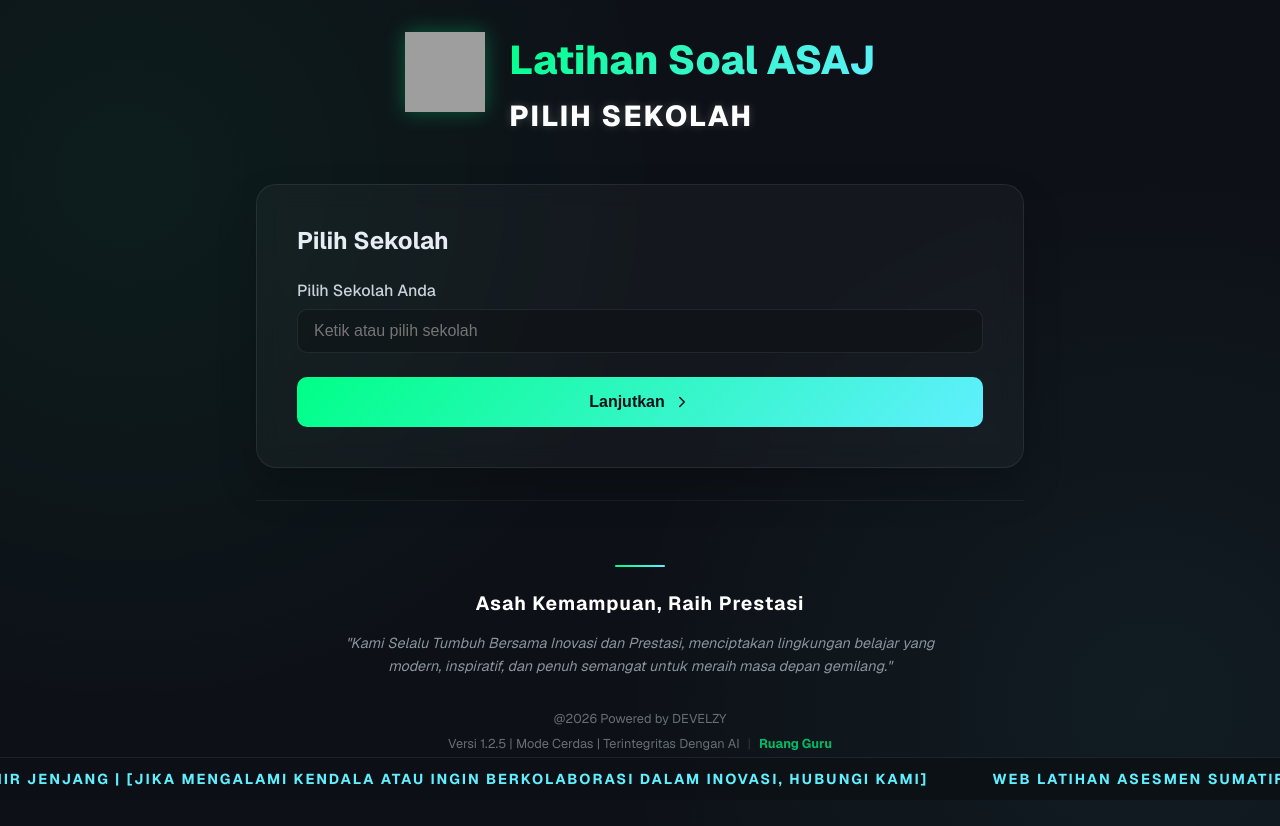
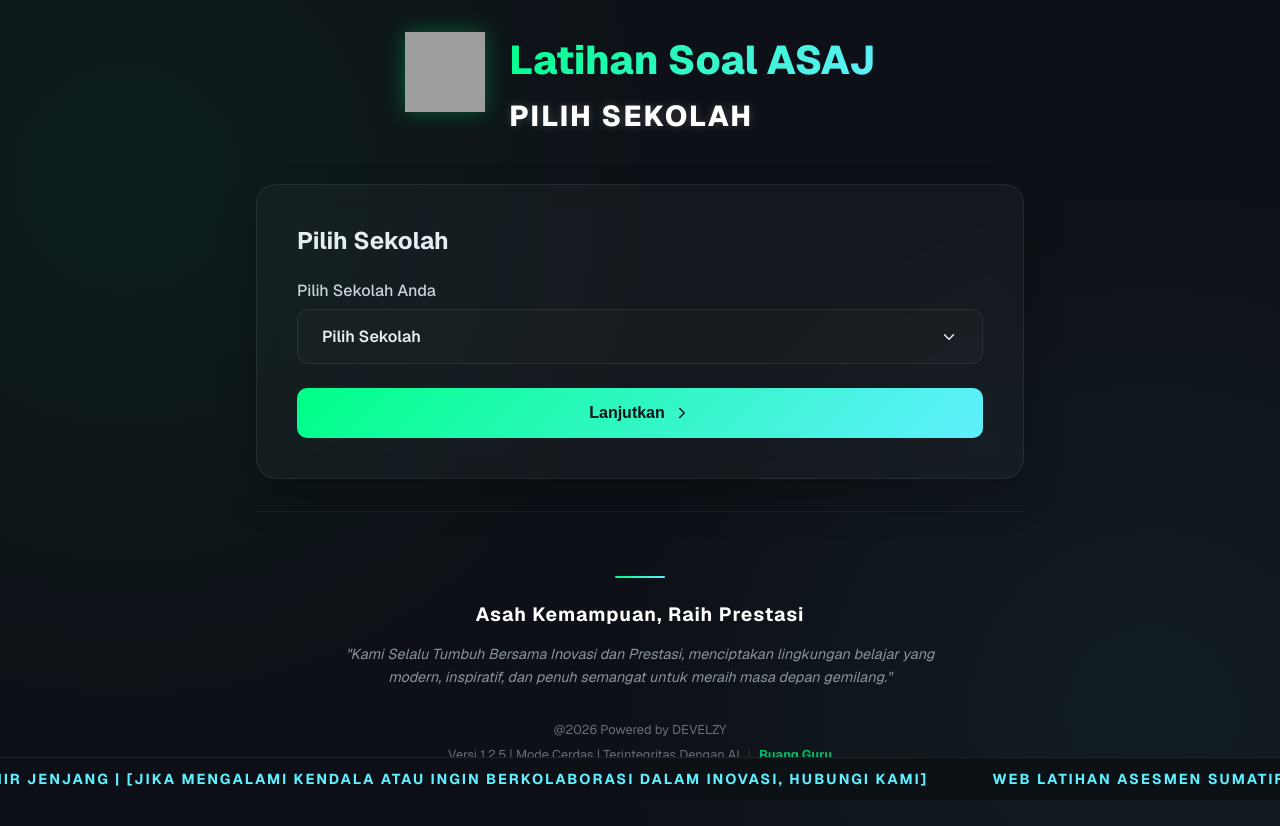
Before and after one commit to develzy/latihansoal-develzy, a Next.js app: page /umum in a window 1280 px wide. Shown: the top 826 px of the page. Built offline with nearby package versions, Linux system fonts and the light colour scheme; grey boxes are pictures that could not be loaded.

Commit message:
Feat: Replace native datalist with custom searchable dropdown in /umum

```diff
--- a/src/app/umum/page.js
+++ b/src/app/umum/page.js
@@ -94,6 +94,7 @@ export default function UmumPage() {
   const [isDropdownOpen, setIsDropdownOpen] = useState(false);
   const [isSchoolDropdownOpen, setIsSchoolDropdownOpen] = useState(false);
   const [isSchoolSelected, setIsSchoolSelected] = useState(false);
+  const [searchQuery, setSearchQuery] = useState('');
   const [answers, setAnswers] = useState([]);
   const [submitted, setSubmitted] = useState(false);
   const [error, setError] = useState('');
@@ -421,19 +422,48 @@ export default function UmumPage() {
 
               <div className={styles.formGroup}>
                 <label className={styles.label}>Pilih Sekolah Anda</label>
-                <input
-                  type="text"
-                  list="schools-list"
-                  className={styles.input}
-                  value={student.school}
-                  onChange={(e) => setStudent({ ...student, school: e.target.value })}
-                  placeholder="Ketik atau pilih sekolah"
-                />
-                <datalist id="schools-list">
-                  {schools.map((sch, i) => (
-                    <option key={i} value={sch} />
-                  ))}
-                </datalist>
+                <div className={styles.dropdown}>
+                  <div
+                    className={styles.dropdownHeader}
+                    onClick={() => setIsSchoolDropdownOpen(!isSchoolDropdownOpen)}
+                  >
+                    <span>{student.school || 'Pilih Sekolah'}</span>
+                    <ChevronDown size={18} className={isSchoolDropdownOpen ? styles.rotate : ''} />
+                  </div>
+                  {isSchoolDropdownOpen && (
+                    <ul className={styles.dropdownList}>
+                      <li style={{ padding: '0.5rem 1rem', cursor: 'default' }}>
+                        <input
+                          type="text"
+                          className={styles.input}
+                          placeholder="Cari sekolah..."
+                          value={searchQuery}
+                          onChange={(e) => setSearchQuery(e.target.value)}
+                          onClick={(e) => e.stopPropagation()}
+                          style={{ width: '100%', marginBottom: '0.5rem' }}
+                        />
+                      </li>
+                      {schools
+                        .filter(sch => sch.toLowerCase().includes(searchQuery.toLowerCase()))
+                        .map((sch, i) => (
+                          <li
+                            key={i}
+                            onClick={() => {
+                              setStudent({ ...student, school: sch });
+                              setIsSchoolDropdownOpen(false);
+                              setSearchQuery('');
+                            }}
+                          >
+                            {sch}
+                          </li>
+                        ))
+                      }
+                      {schools.filter(sch => sch.toLowerCase().includes(searchQuery.toLowerCase())).length === 0 && (
+                        <li style={{ color: '#8b949e', cursor: 'default' }}>Sekolah tidak ditemukan</li>
+                      )}
+                    </ul>
+                  )}
+                </div>
               </div>
 
               {error && <p style={{ color: 'var(--danger-color)', marginBottom: '1rem', fontSize: '0.9rem' }}>{error}</p>}
```
